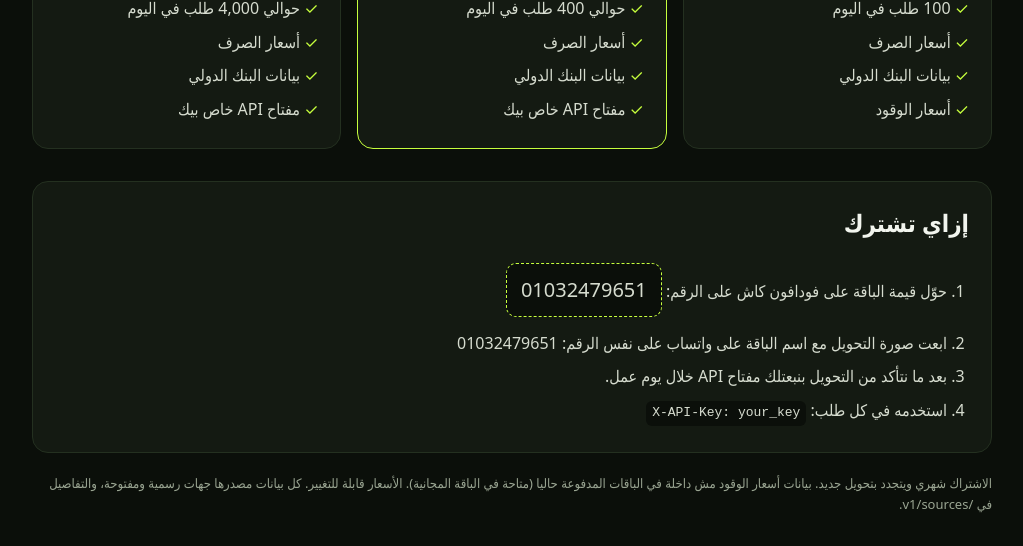
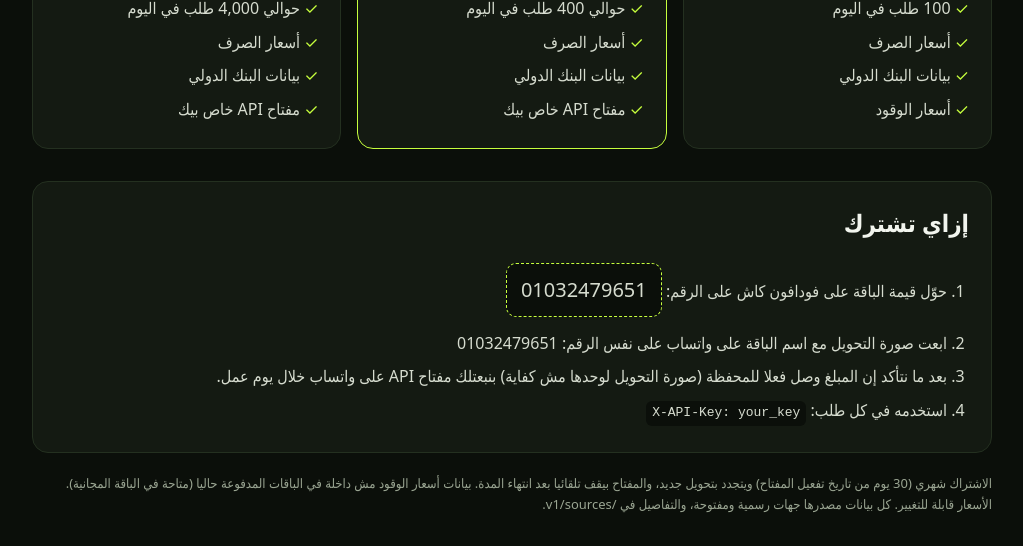
Before and after one commit to mahmoudabdalhamid10-alt/egypt-open-data-api, a plain HTML site: page app/static/pricing.html in a window 1280 px wide. Shown: the part 275-821 px from the top of the page, without its empty margins (128-1151 px from the left). Drawn offline with Linux system fonts and the light colour scheme.

Commit message:
Revise subscription details in pricing.html
Updated subscription note to clarify duration and key expiration.

```diff
--- a/app/static/pricing.html
+++ b/app/static/pricing.html
@@ -39,10 +39,10 @@ code{background:#0b0f0a;padding:2px 6px;border-radius:6px;direction:ltr;display:
 <ol>
 <li>حوّل قيمة الباقة على فودافون كاش على الرقم: <div class="num">01032479651</div></li>
 <li>ابعت صورة التحويل مع اسم الباقة على واتساب على نفس الرقم: 01032479651</li>
-<li>بعد ما نتأكد من التحويل بنبعتلك مفتاح API خلال يوم عمل.</li>
+<li>بعد ما نتأكد إن المبلغ وصل فعلا للمحفظة (صورة التحويل لوحدها مش كفاية) بنبعتلك مفتاح API على واتساب خلال يوم عمل.</li>
 <li>استخدمه في كل طلب: <code>X-API-Key: your_key</code></li>
 </ol></div>
-<p class="note">الاشتراك شهري ويتجدد بتحويل جديد. بيانات أسعار الوقود مش داخلة في الباقات المدفوعة حاليا (متاحة في الباقة المجانية). الأسعار قابلة للتغيير. كل بيانات مصدرها جهات رسمية ومفتوحة، والتفاصيل في /v1/sources.</p>
+<p class="note">الاشتراك شهري (30 يوم من تاريخ تفعيل المفتاح) ويتجدد بتحويل جديد، والمفتاح بيقف تلقائيا بعد انتهاء المدة. بيانات أسعار الوقود مش داخلة في الباقات المدفوعة حاليا (متاحة في الباقة المجانية). الأسعار قابلة للتغيير. كل بيانات مصدرها جهات رسمية ومفتوحة، والتفاصيل في /v1/sources.</p>
 </div>
 </body>
 </html>
```
